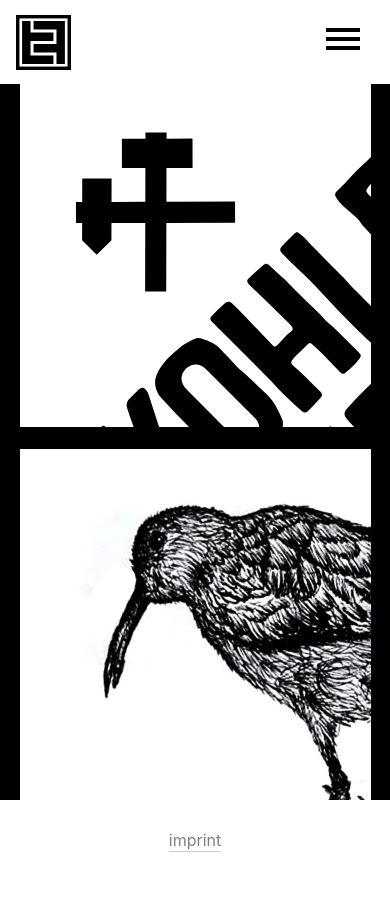
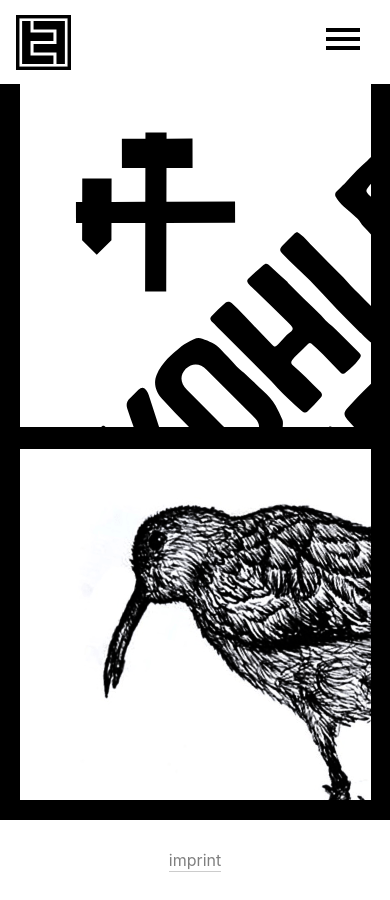
Before and after one commit to timfeuring/Portfolio, a Jekyll site: the page built from index.md, in a window 390 px wide and 900 px high, scrolled down 3994 px. Built offline with Jekyll 4.4.1, drawn with Linux system fonts in a browser that asks for light colours.

Commit message:
fixed work padding on mobile

```diff
--- a/assets/main.css
+++ b/assets/main.css
@@ -489,7 +489,7 @@ body {
     @media only screen and (max-width: 400px) {
         .inner-work {
             padding-top: 0;
-            padding-bottom: 0;
+            padding-bottom: 5%;
         }
     }
 
```
Also changed, not shown: 2 other files.
